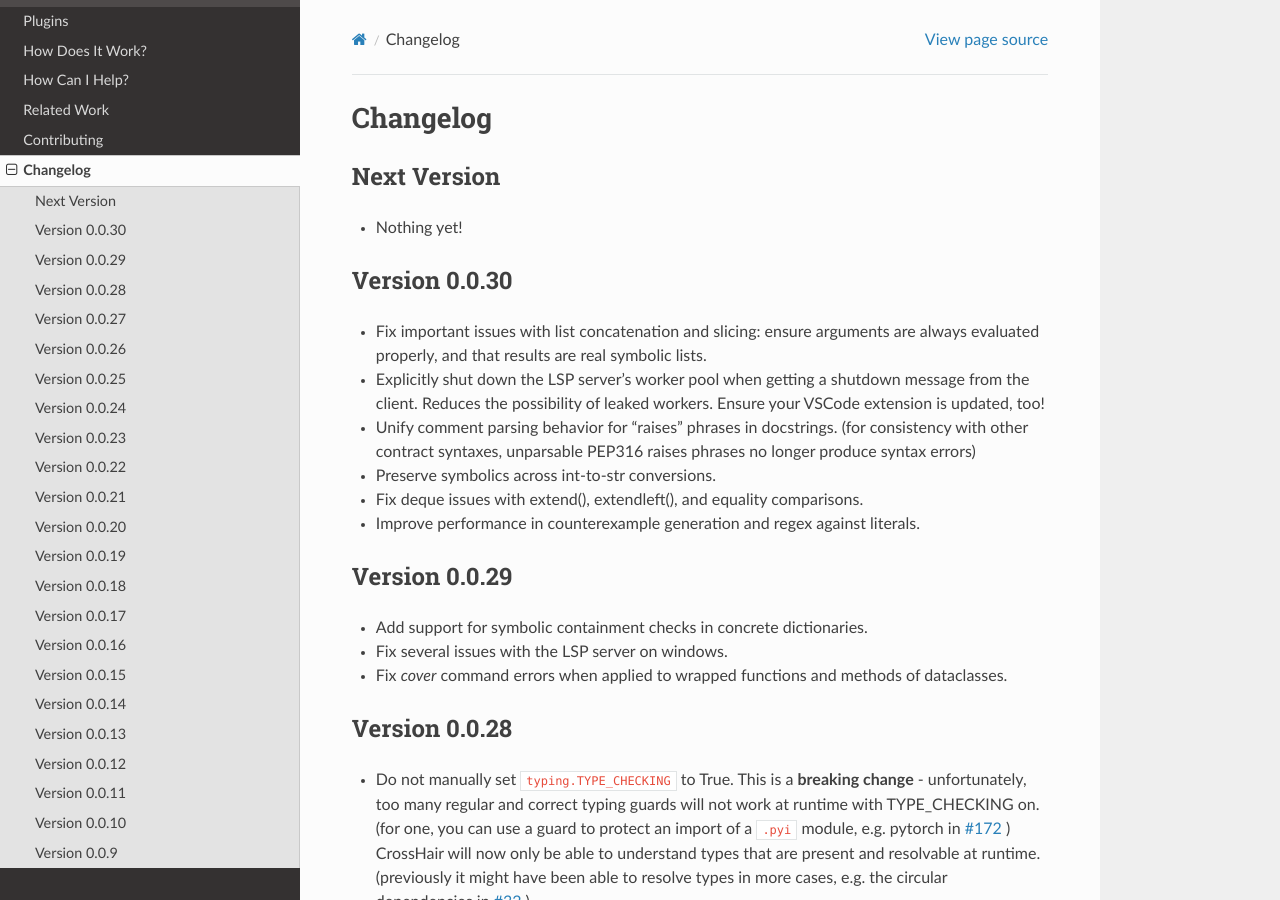
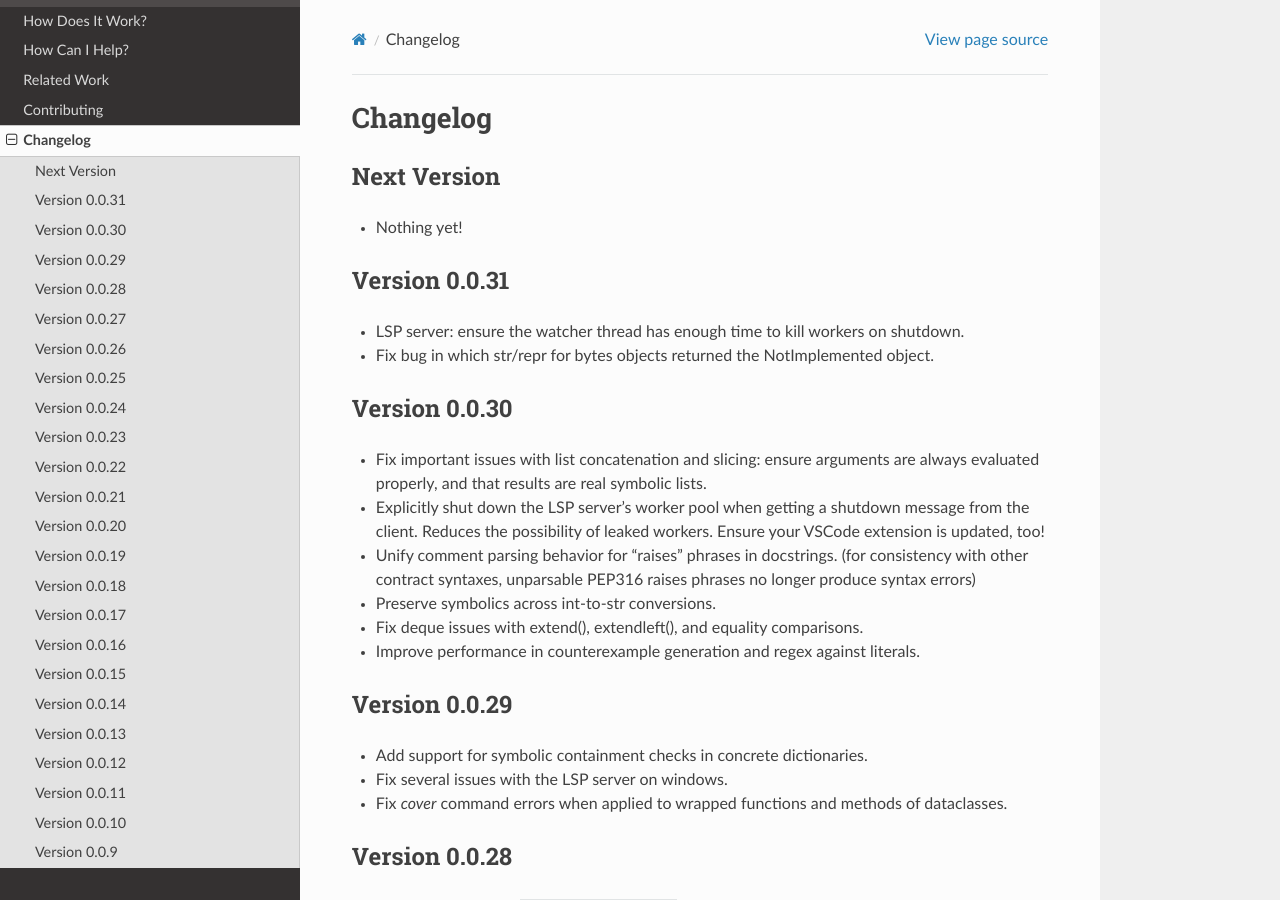
Before and after one commit to pschanely/CrossHair, a Sphinx documentation site: the page built from doc/source/changelog.rst, in a window 1280 px wide and 900 px high. Built offline with Sphinx 7.4.7 and the Read the Docs theme 2.0.0, drawn with Linux system fonts in a browser that asks for light colours; the version number is read from the project's files by our own code.

Commit message:
Update changelog

```diff
--- a/doc/source/changelog.rst
+++ b/doc/source/changelog.rst
@@ -6,6 +6,14 @@ Changelog
 Next Version
 ------------
 * Nothing yet!
+
+
+Version 0.0.31
+--------------
+
+* LSP server: ensure the watcher thread has enough time to kill workers on shutdown.
+* Fix bug in which str/repr for bytes objects returned the NotImplemented object.
+
 
 Version 0.0.30
 --------------
```
